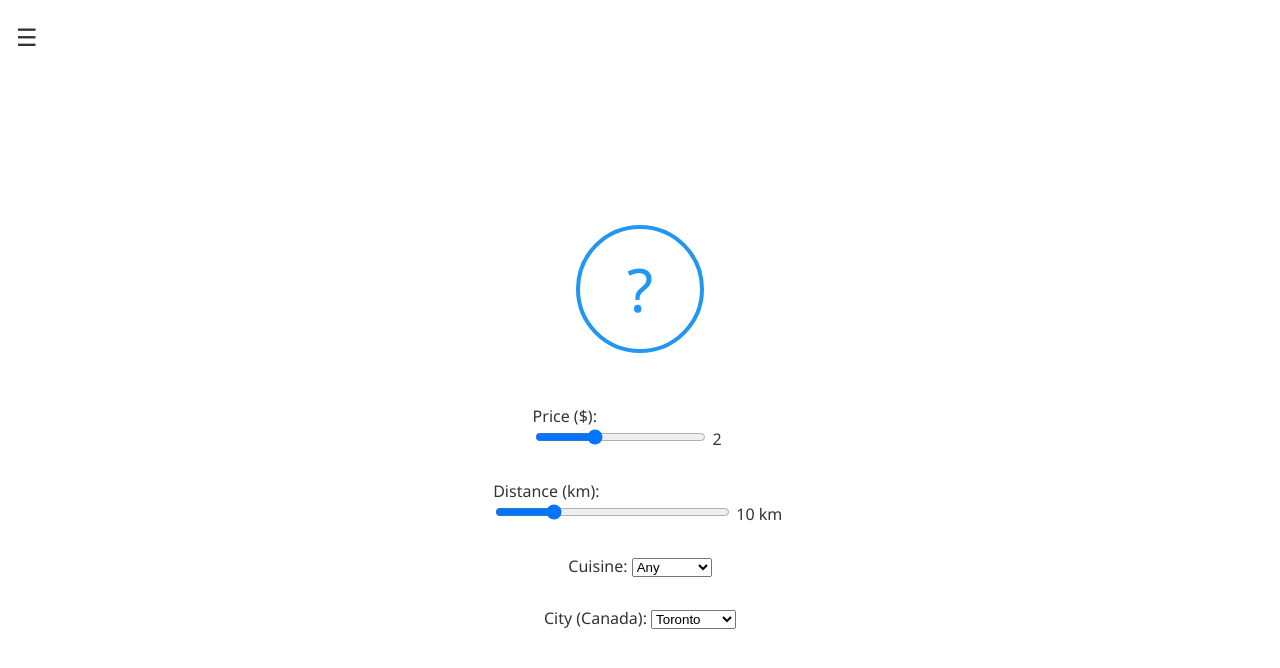
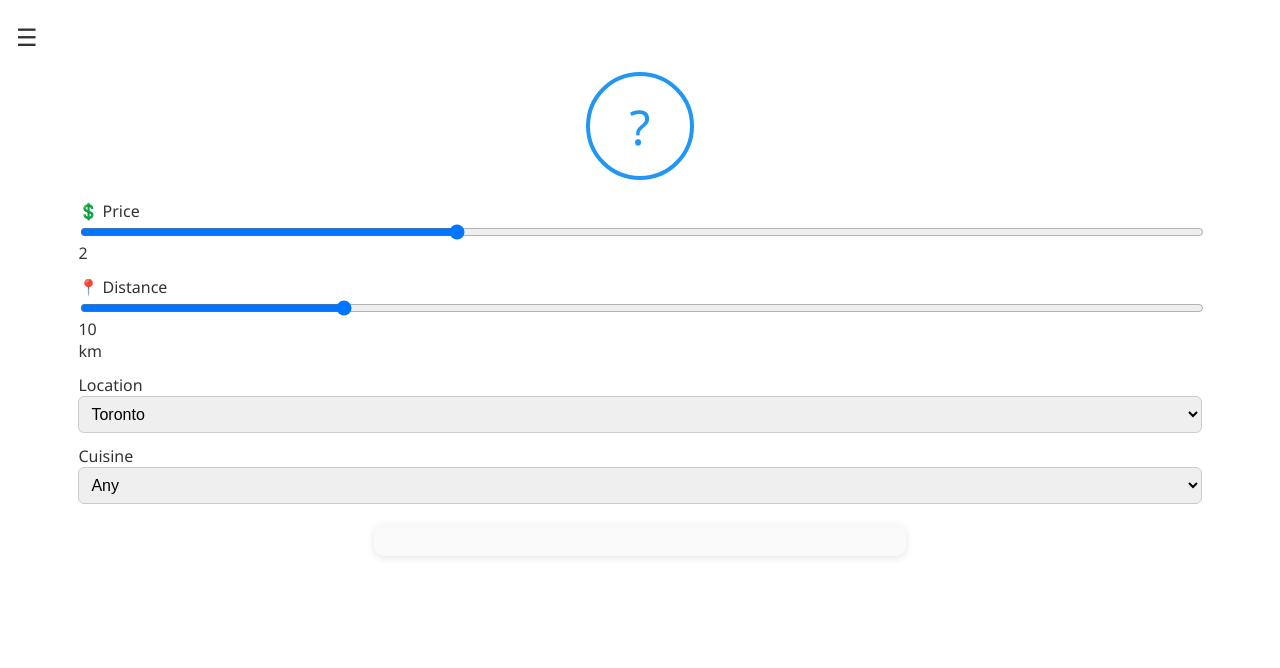
Before and after one commit to hardipsinghk/restaurant-recommender, a website: page index.html in a window 1280 px wide. Drawn offline with Linux system fonts and the light colour scheme.

Commit message:
Apply polished UI layout with reordered filters and styling

```diff
--- a/index.html
+++ b/index.html
@@ -2,7 +2,7 @@
 <html lang="en">
 <head>
   <meta charset="UTF-8">
-  <title>Mobile Restaurant Recommender</title>
+  <title>Restaurant Recommender</title>
   <meta name="viewport" content="width=device-width, initial-scale=1.0">
   <link rel="stylesheet" href="style.css">
 </head>
@@ -17,22 +17,29 @@
         <span>?</span>
       </div>
 
-      <div class="slider-group">
-        <label>Price ($):
+      <div class="filter-group">
+        <label>💲 Price
           <input type="range" id="price" min="1" max="4" value="2" oninput="updateSliderValues()">
           <span id="price-value">2</span>
         </label>
-      </div>
 
-      <div class="slider-group">
-        <label>Distance (km):
+        <label>📍 Distance
           <input type="range" id="distance" min="1" max="40" value="10" oninput="updateSliderValues()">
           <span id="dist-value">10</span> km
         </label>
-      </div>
 
-      <div class="slider-group">
-        <label>Cuisine:
+        <label>Location
+          <select id="location">
+            <option value="Toronto, Canada">Toronto</option>
+            <option value="Vancouver, Canada">Vancouver</option>
+            <option value="Montreal, Canada">Montreal</option>
+            <option value="Calgary, Canada">Calgary</option>
+            <option value="Ottawa, Canada">Ottawa</option>
+            <option value="Edmonton, Canada">Edmonton</option>
+          </select>
+        </label>
+
+        <label>Cuisine
           <select id="cuisine">
             <option value="">Any</option>
             <option value="italian">Italian</option>
@@ -46,19 +53,6 @@
         </label>
       </div>
 
-      <div class="slider-group">
-        <label>City (Canada):
-          <select id="location">
-            <option value="Toronto, Canada">Toronto</option>
-            <option value="Vancouver, Canada">Vancouver</option>
-            <option value="Montreal, Canada">Montreal</option>
-            <option value="Calgary, Canada">Calgary</option>
-            <option value="Ottawa, Canada">Ottawa</option>
-            <option value="Edmonton, Canada">Edmonton</option>
-          </select>
-        </label>
-      </div>
-
       <div id="result" class="result-card"></div>
     </main>
   </div>
--- a/style.css
+++ b/style.css
@@ -8,7 +8,7 @@ body {
 .app {
   display: flex;
   flex-direction: column;
-  height: 100vh;
+  min-height: 100vh;
   padding: 16px;
 }
 
@@ -28,51 +28,72 @@ main {
   display: flex;
   flex-direction: column;
   align-items: center;
-  justify-content: center;
+  justify-content: start;
+  padding-top: 16px;
 }
 
 .center-icon {
-  width: 120px;
-  height: 120px;
+  width: 100px;
+  height: 100px;
   border: 4px solid #2196f3;
   border-radius: 50%;
   display: flex;
   align-items: center;
   justify-content: center;
-  font-size: 60px;
+  font-size: 48px;
   color: #2196f3;
   cursor: pointer;
-  margin-bottom: 40px;
-  transition: transform 0.2s ease;
+  margin-bottom: 20px;
 }
 
-.center-icon:hover {
-  transform: scale(1.1);
+.filter-group {
+  width: 90%;
+  display: flex;
+  flex-direction: column;
+  gap: 12px;
+  margin-bottom: 20px;
 }
 
-.slider-group {
-  width: 100%;
-  margin: 12px 0;
+.filter-group label {
   display: flex;
   flex-direction: column;
-  align-items: center;
-}
-
-.slider-group label {
-  margin-bottom: 6px;
+  font-weight: 500;
 }
 
 input[type="range"] {
-  width: 80%;
+  width: 100%;
+}
+
+select {
+  padding: 8px;
+  border-radius: 6px;
+  border: 1px solid #ccc;
+  font-size: 1em;
 }
 
 .result-card {
-  margin-top: 24px;
+  width: 90%;
+  max-width: 500px;
+  background-color: #f9f9f9;
   padding: 16px;
-  width: 90%;
-  border: 1px solid #ddd;
   border-radius: 10px;
-  background-color: #f9f9f9;
+  box-shadow: 0 2px 8px rgba(0,0,0,0.1);
   text-align: center;
-  display: none;
 }
+
+.result-card img {
+  width: 100%;
+  border-radius: 8px;
+  max-height: 200px;
+  object-fit: cover;
+  margin-bottom: 12px;
+}
+
+.result-card h2 {
+  margin: 0;
+  font-size: 1.5em;
+}
+
+.result-card p {
+  margin: 6px 0;
+}
```
